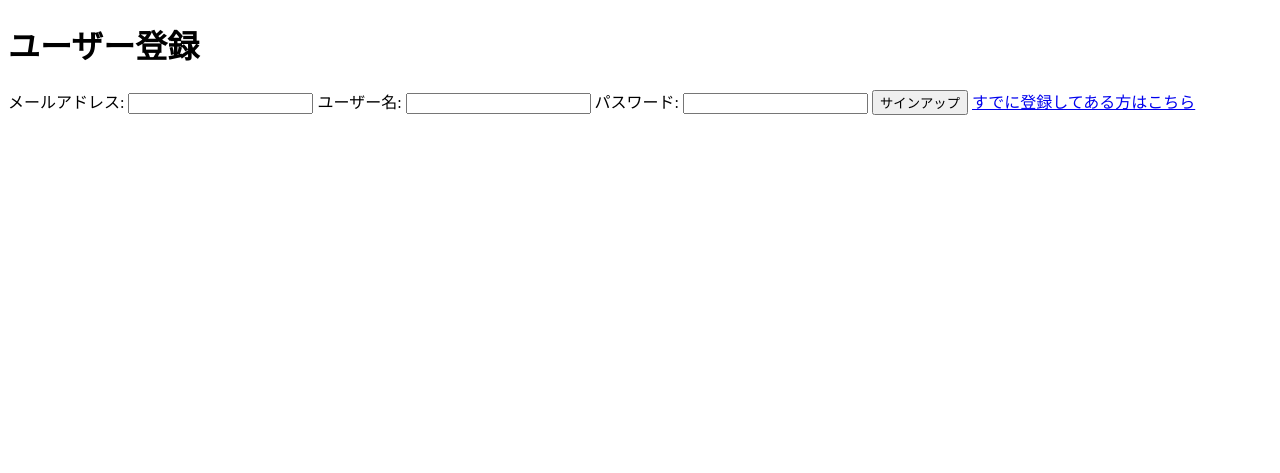
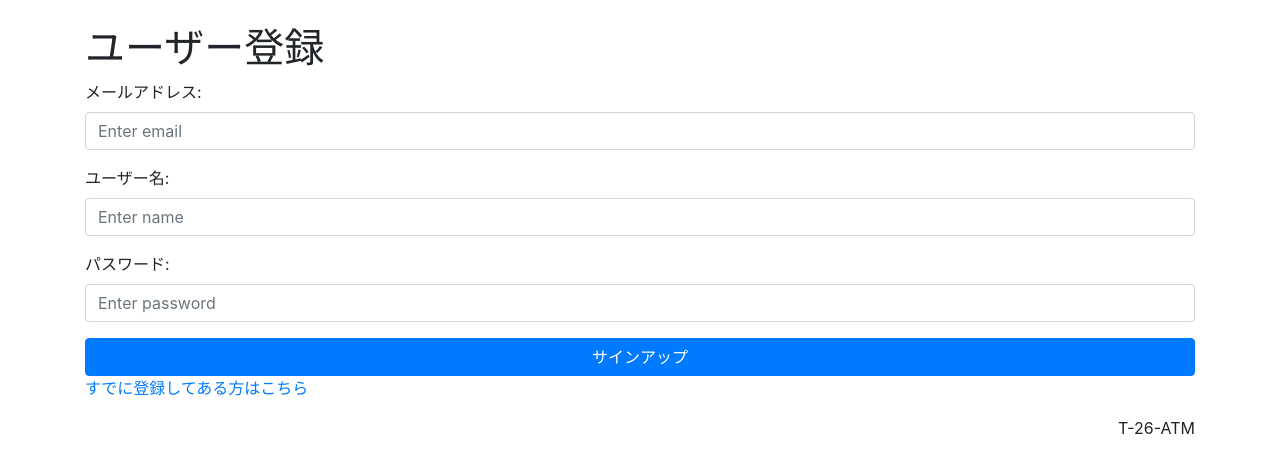
Before and after one commit to IDM-R/Info-Sys-Des-imp, a Flask app: page /signup in a window 1280 px wide. Shown: the top 473 px of the page. Run offline with Flask 3, Linux system fonts and the light colour scheme; some libraries are stand-ins or nearby versions.

Commit message:
会員登録とログイン画面

```diff
--- a/ISD_update/app.py
+++ b/ISD_update/app.py
@@ -132,6 +132,15 @@ def signup():
         password = request.form.get('password')
 
         existing_user = User.query.filter_by(username=username).first()
+
+        existing_user = User.query.filter_by(email=email).first()
+        if existing_user:
+         return render_template(
+                'signup.html',
+                error_message='そのメールアドレスはすでに登録されています。別のメールアドレスを選んでください。',
+                email=email,
+                username=username)
+
 
         if existing_user:
             error_message = "そのユーザー名は既に使用されています。別のユーザー名を選んでください。"
--- /dev/null
+++ b/ISD_update/templates/layout.html
@@ -0,0 +1,29 @@
+<!doctype html>
+<html lang="ja">
+<head>
+    <title>{% block title %}{% endblock %}</title>
+    <meta charset="utf-8"/>
+    <meta name="viewport"
+        content="width=device-width, initial-scale-1, shrink-to-fit=no">
+    <link rel="stylesheet"
+        href="https://stackpath.bootstrapcdn.com/bootstrap/4.1.3/css/bootstrap.min.css">
+    <script src="https://code.jquery.com/jquery-3.3.1.slim.min.js"></script>
+</head>
+
+<body>
+    <div class="container">
+        <h1 class="display-4 mb-4">
+            {% block headline %}{% endblock %}
+        </h1>
+        <div>
+            {% block content %} {% endblock %}
+        </div>
+        <div class="text-right mt-3">
+            {% block footer %}{% endblock %}
+        </div>
+    </div>
+    <script src="https://cdnjs.cloudflare.com/ajax/libs/popper.js/1.14.3/2umd/popper.min.js"></script>
+    <script src="https://stackpath.bootstrapcdn.com/bootstrap/4.1.3/js/bootstrap.min.js"></script>
+
+</body>
+</html>
--- a/ISD_update/templates/signup.html
+++ b/ISD_update/templates/signup.html
@@ -1,22 +1,42 @@
-{% extends "base.html" %}
+{% extends "layout.html" %}
+
+{% block title %}
+ユーザー登録 | Nebula
+{% endblock %}
+
+{% block headline %}
+
+{% endblock %}
 
 {% block content %}
 <h1>ユーザー登録</h1>
 <form method="POST" action="/signup">
-    <label for="email">メールアドレス:</label>
-    <input type="email" name="email" required>
+    <div class="form-group">
+        <label for="email">メールアドレス:</label>
+        <input type="email" class="form-control" id="email" name="email" placeholder="Enter email" required>
+    </div>
 
-    <label for="username">ユーザー名:</label>
-    <input type="text" name="username" required>
+    <div class="form-group">
+        <label for="username">ユーザー名:</label>
+        <input type="text" class="form-control" id="username" name="username" placeholder="Enter name" required>
+    </div>
 
-    <label for="password">パスワード:</label>
-    <input type="password" name="password" required>
+    <div class="form-group">
+        <label for="password">パスワード:</label>
+        <input type="password" class="form-control" id="password" name="password" placeholder="Enter password" required>
+    </div>
 
     {% if error_message %}
-    <div style="color: red;">{{ error_message }}</div>
+    <div class="alert alert-danger" role="alert">
+        {{ error_message }}
+    </div>
     {% endif %}
 
-    <button type="submit">サインアップ</button>
+    <button type="submit" class="btn btn-primary btn-block">サインアップ</button>
     <a href="/login" role="button">すでに登録してある方はこちら</a>
 </form>
 {% endblock %}
+
+{% block footer %}
+T-26-ATM
+{% endblock %}
```
Also changed, not shown: ISD_update/templates/login.html (+24 -7 lines).
